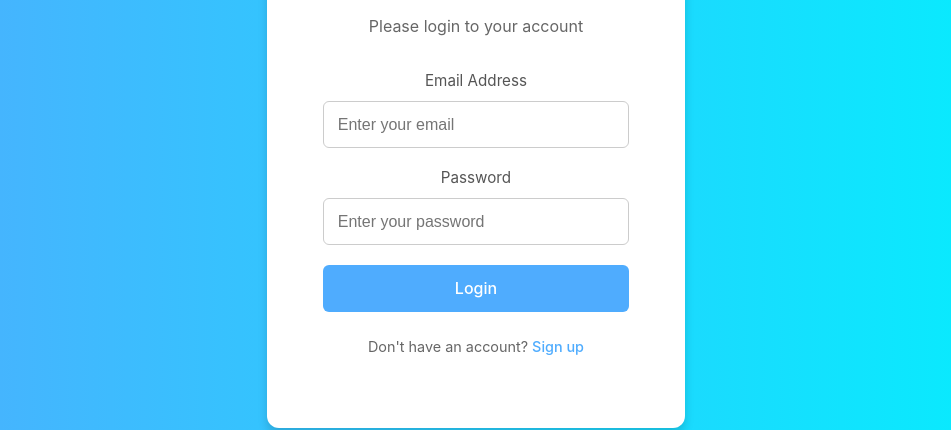
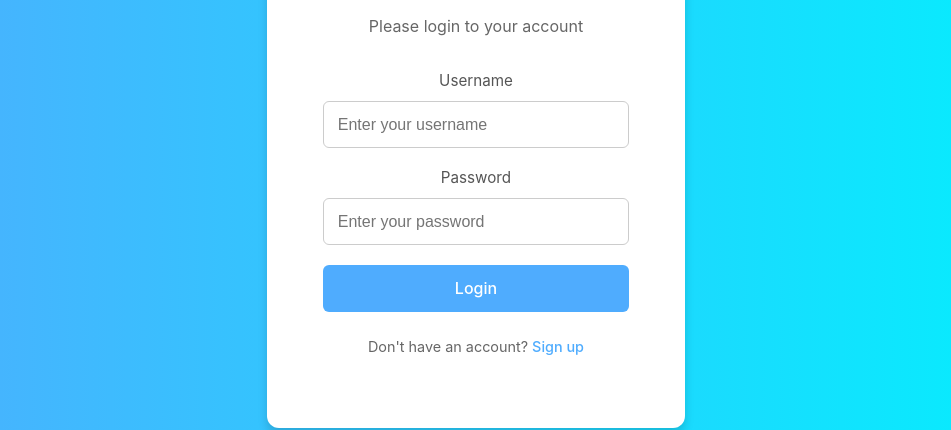
Before and after one commit to RifqiAfandi/contact-management-fe, a React (Vite) app: page /login in a window 1280 px wide. Shown: the part 268-698 px from the top of the page, without its empty margins (164-1115 px from the left). Built offline with nearby package versions, Linux system fonts and the light colour scheme.

Commit message:
refactor: redirect admins to dashboard after successful login

```diff
--- a/src/App.jsx
+++ b/src/App.jsx
@@ -1,23 +1,56 @@
-import { useState } from 'react'
-import { BrowserRouter as Router, Route, Routes } from 'react-router-dom';
-import reactLogo from './assets/react.svg'
-import viteLogo from '/vite.svg'
-import './App.css'
-import Login from './components/Login';
-import AdminDashboard from './components/AdminDashboard';
+import { useState } from "react";
+import {
+  BrowserRouter as Router,
+  Route,
+  Routes,
+  Navigate,
+} from "react-router-dom";
+import reactLogo from "./assets/react.svg";
+import viteLogo from "/vite.svg";
+import "./App.css";
+import Login from "./components/Login";
+import AdminDashboard from "./components/AdminDashboard";
 
 function App() {
-  const [count, setCount] = useState(0)
+  const [count, setCount] = useState(0);
 
   return (
     <Router>
       <Routes>
-        <Route path="/login" element={<Login />} />
-        <Route path="/admin" element={<AdminDashboard />} />
-        {/* ...existing routes... */}
+        <Route
+          path="/"
+          element={
+            <Navigate
+              to="/login"
+              replace
+            />
+          }
+        />
+        <Route
+          path="/login"
+          element={<Login />}
+        />
+        <Route
+          path="/admin"
+          element={<AdminDashboard />}
+        />
+        <Route
+          path="/dashboard"
+          element={<div>User Dashboard</div>}
+        />
+        {/* Catch all route */}
+        <Route
+          path="*"
+          element={
+            <Navigate
+              to="/login"
+              replace
+            />
+          }
+        />
       </Routes>
     </Router>
-  )
+  );
 }
 
-export default App
+export default App;
--- a/src/components/Login.jsx
+++ b/src/components/Login.jsx
@@ -1,29 +1,91 @@
-import React, { useState } from 'react';
-import './Login.css';
+import React, { useState } from "react";
+import { useNavigate } from "react-router-dom";
+import "./Login.css";
+
+const BACKEND_URL = "http://localhost:3000";
 
 const Login = () => {
-  const [email, setEmail] = useState('');
-  const [password, setPassword] = useState('');
+  const [username, setUsername] = useState("");
+  const [password, setPassword] = useState("");
+  const [error, setError] = useState("");
+  const [loading, setLoading] = useState(false);
+  const navigate = useNavigate();
 
-  const handleSubmit = (e) => {
+  const handleSubmit = async (e) => {
     e.preventDefault();
-    console.log('Email:', email, 'Password:', password);
+    setError("");
+    setLoading(true);
+
+    try {
+      const response = await fetch(`${BACKEND_URL}/api/auth/login`, {
+        method: "POST",
+        headers: { "Content-Type": "application/json" },
+        body: JSON.stringify({ username, password }),
+      });
+
+      const data = await response.json();
+      console.log("=== LOGIN RESPONSE ===");
+      console.log("Response data:", data);
+      console.log("data.data:", data.data);
+
+      if (!response.ok || !data.isSuccess) {
+        throw new Error(data.message || "Login gagal");
+      }
+
+      // Akses data dari response structure: data.data.token dan data.data.user
+      const { token, user } = data.data;
+
+      console.log("Extracted token:", token);
+      console.log("Extracted user:", user);
+
+      if (token) {
+        localStorage.setItem("token", token);
+        console.log("✅ Token saved");
+      }
+
+      if (user) {
+        localStorage.setItem("user", JSON.stringify(user));
+        console.log("✅ User saved:", user);
+        console.log("User role:", user.role);
+
+        // Navigate berdasarkan role
+        if (user.role === "admin") {
+          console.log("🚀 Navigating to admin...");
+          navigate("/admin");
+        } else {
+          console.log("🚀 Navigating to dashboard...");
+          navigate("/dashboard");
+        }
+      } else {
+        setError("Data user tidak ditemukan");
+      }
+    } catch (err) {
+      console.error("Login error:", err);
+      setError(err.message || "Terjadi kesalahan saat login");
+    } finally {
+      setLoading(false);
+    }
   };
 
   return (
     <div className="login-container">
       <h2 className="login-title">Welcome Back</h2>
       <p className="login-subtitle">Please login to your account</p>
-      <form onSubmit={handleSubmit} className="login-form">
-        <label htmlFor="email">Email Address</label>
+      <form
+        onSubmit={handleSubmit}
+        className="login-form"
+      >
+        <label htmlFor="username">Username</label>
         <input
-          type="email"
-          id="email"
-          value={email}
-          onChange={(e) => setEmail(e.target.value)}
-          placeholder="Enter your email"
+          type="text"
+          id="username"
+          value={username}
+          onChange={(e) => setUsername(e.target.value)}
+          placeholder="Enter your username"
           required
+          disabled={loading}
         />
+
         <label htmlFor="password">Password</label>
         <input
           type="password"
@@ -32,9 +94,27 @@ const Login = () => {
           onChange={(e) => setPassword(e.target.value)}
           placeholder="Enter your password"
           required
+          disabled={loading}
         />
-        <button type="submit" className="login-button">Login</button>
+
+        {error && (
+          <div
+            className="error-message"
+            style={{ color: "red", marginBottom: "1rem" }}
+          >
+            {error}
+          </div>
+        )}
+
+        <button
+          type="submit"
+          className="login-button"
+          disabled={loading}
+        >
+          {loading ? "Logging in..." : "Login"}
+        </button>
       </form>
+
       <p className="login-footer">
         Don't have an account? <a href="/register">Sign up</a>
       </p>
```
